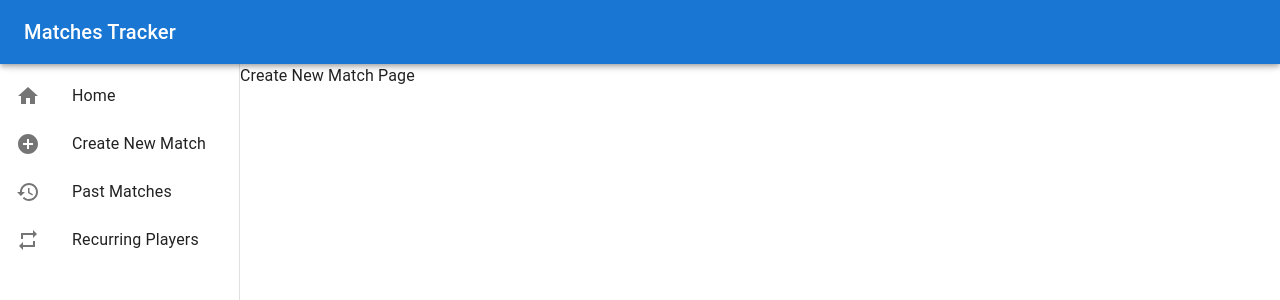
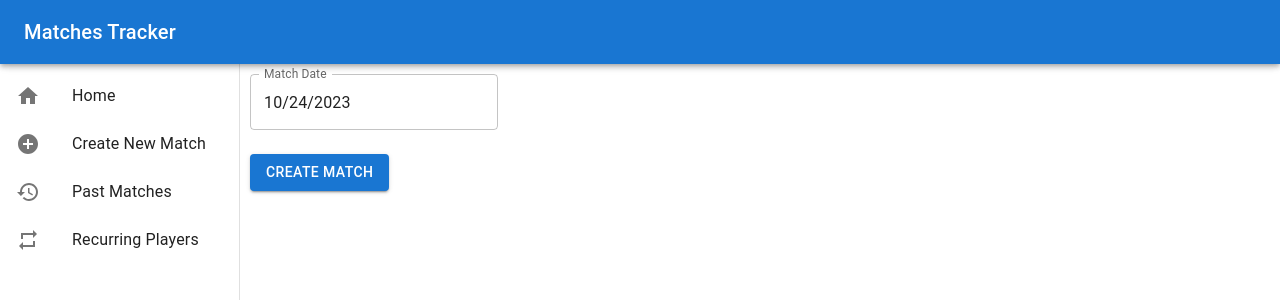
Before and after one commit to hjarenas/weisskirchen-fussbalhalle, a React (Create React App) app: page /create-new-match in a window 1280 px wide. Shown: the top 300 px of the page. Built offline with nearby package versions, Linux system fonts and the light colour scheme; no server answers; the database is empty.

Commit message:
played around with creating new matches

```diff
--- a/package.json
+++ b/package.json
@@ -7,6 +7,7 @@
     "@emotion/styled": "^11.11.0",
     "@mui/icons-material": "^5.14.14",
     "@mui/material": "^5.14.14",
+    "@mui/x-date-pickers": "^6.16.3",
     "@testing-library/jest-dom": "^5.14.1",
     "@testing-library/react": "^13.0.0",
     "@testing-library/user-event": "^13.2.1",
@@ -15,6 +16,7 @@
     "@types/react": "^18.0.0",
     "@types/react-dom": "^18.0.0",
     "@types/react-router-dom": "^5.3.3",
+    "dayjs": "^1.11.10",
     "firebase": "^10.5.0",
     "react": "^18.2.0",
     "react-dom": "^18.2.0",
--- a/src/App.tsx
+++ b/src/App.tsx
@@ -1,6 +1,6 @@
 import React from 'react';
 import { BrowserRouter, Route, Routes } from 'react-router-dom';
-import CreateNewMatchView from './views/CreateNewMatchView';
+import CreateNewMatchView from './views/CreateMatch';
 import RecurringPlayersView from './views/RecurringPlayersView';
 import PastMatches from './views/PastMatches';
 import Home from './views/Home';
@@ -31,7 +31,7 @@ const App: React.FC = () => {
         <Toolbar />
         <Sidebar />
       </Drawer>
-      <main style={{ marginLeft: 240 }}>
+      <main style={{ marginLeft: 250, marginTop: 10 }}>
         <Toolbar />
         <Routes>
           <Route path="/" element={<Home />} />
--- /dev/null
+++ b/src/types/Match.ts
@@ -0,0 +1,28 @@
+export interface SimplePlayer {
+  name: string;
+}
+
+export enum Team {
+  RED = 'RED',
+  YELLOW = 'YELLOW',
+}
+
+export enum MatchState {
+  ChoosingPlayers,
+  PreparingMatch,
+  MatchStarted,
+  MatchEnded
+}
+
+export interface Match {
+  id?: string;
+  date: Date;
+  redTeam: SimplePlayer[];
+  yellowTeam: SimplePlayer[];
+  score: {
+    red: number;
+    yellow: number;
+  };
+  winner: Team;
+  state: MatchState;
+}
--- /dev/null
+++ b/src/views/CreateMatch/ChoosingPlayersView.tsx
@@ -0,0 +1,22 @@
+import { Match, MatchState } from "../../types/Match";
+
+interface Props {
+  currentMatch: Match;
+}
+
+const ChoosingPlayersView: React.FC<Props> = ({ currentMatch }) => {
+  function onNext(): void {
+    currentMatch.state = MatchState.PreparingMatch;
+  }
+
+  // ... your component logic ...
+
+  return (
+    <div>
+      {/* ... your component UI ... */}
+      <button onClick={onNext}>Next</button>
+    </div>
+  );
+};
+
+export default ChoosingPlayersView;
--- /dev/null
+++ b/src/views/CreateMatch/ChoosingTeamsView.tsx
@@ -0,0 +1,22 @@
+import { Match, MatchState } from "../../types/Match";
+
+interface Props {
+  currentMatch: Match;
+}
+
+const ChoosingTeamsView: React.FC<Props> = ({ currentMatch }) => {
+  function onStartMatch(): void {
+    currentMatch.state = MatchState.MatchStarted
+  }
+
+  // ... your component logic ...
+
+  return (
+    <div>
+      {/* ... your component UI ... */}
+      <button onClick={onStartMatch}>Next</button>
+    </div>
+  );
+};
+
+export default ChoosingTeamsView;
--- /dev/null
+++ b/src/views/CreateMatch/CreateMatchView.tsx
@@ -0,0 +1,66 @@
+import { useState } from "react";
+import { Button, Grid } from '@mui/material';
+import { DatePicker, LocalizationProvider } from "@mui/x-date-pickers";
+import { AdapterDayjs } from '@mui/x-date-pickers/AdapterDayjs';
+import dayjs, { Dayjs } from 'dayjs';
+import { Match, MatchState, Team } from '../../types/Match';
+import { firestoreDb } from "../../firebase";
+import { addDoc, collection } from "firebase/firestore";
+
+
+const getNextTuesday = (): Dayjs => {
+  let today = dayjs();
+  return today.day() <= 2 ? today.day(2) : today.add(1, 'week').day(2);
+};
+
+type CreateMatchFormProps = {
+  setMatch: (match: Match) => void;
+};
+
+const CreateMatchView: React.FC<CreateMatchFormProps> = ({ setMatch }) => {
+  const [matchDate, setMatchDate] = useState<Dayjs | null>(getNextTuesday());
+  const handleSubmit = async () => {
+    // Logic to create the match in Firestore or wherever you're storing it
+    const newMatch: Omit<Match, 'id'> = {
+      date: matchDate?.toDate() ?? new Date(),
+      redTeam: [],
+      yellowTeam: [],
+      score: {
+        red: 0,
+        yellow: 0,
+      },
+      winner: Team.RED, // You can set a default or leave it out if it's optional
+      state: MatchState.ChoosingPlayers,
+    };
+    // Add to Firestore
+    const matchesRef = collection(firestoreDb, 'matches');
+    const docRef = await addDoc(matchesRef, newMatch);
+
+    const createdMatch = { id: docRef.id, ...newMatch } as Match;
+
+    // Update the parent component's state
+    setMatch(createdMatch);
+  };
+  return (
+    <LocalizationProvider dateAdapter={AdapterDayjs}>
+      <Grid container spacing={3} direction="column">
+        <Grid item>
+          <DatePicker
+            label="Match Date"
+            value={matchDate}
+            onChange={(newValue) => setMatchDate(newValue)}
+          />
+        </Grid>
+        <Grid item>
+          <Button variant="contained" color="primary" onClick={handleSubmit}>
+            Create Match
+          </Button>
+        </Grid>
+      </Grid>
+    </LocalizationProvider>
+
+  );
+}
+
+
+export default CreateMatchView;
--- /dev/null
+++ b/src/views/CreateMatch/MatchStartedView.tsx
@@ -0,0 +1,16 @@
+interface Props {
+  onEndMatch: () => void;
+}
+
+const MatchStartedView: React.FC<Props> = ({ onEndMatch }) => {
+  // ... your component logic ...
+
+  return (
+    <div>
+      {/* ... your component UI ... */}
+      <button onClick={onEndMatch}>Next</button>
+    </div>
+  );
+};
+
+export default MatchStartedView;
--- /dev/null
+++ b/src/views/CreateMatch/index.tsx
@@ -0,0 +1,87 @@
+import React, { useEffect, useState } from 'react';
+import ChoosingPlayersView from './ChoosingPlayersView';
+import ChoosingTeamsView from './ChoosingTeamsView';
+import MatchStartedView from './MatchStartedView';
+import { firestoreDb } from '../../firebase';
+import { collection, getDocs, query, where } from 'firebase/firestore';
+import { Match, MatchState } from '../../types/Match';
+import { List, ListItemText, ListItemButton } from '@mui/material';
+import CreateMatchView from './CreateMatchView';
+
+
+enum MatchesState {
+  ExistingMatches,
+  NoMatch,
+  MatchChosen
+}
+
+
+const CreateMatch: React.FC = () => {
+  const [currentMatchState, setCurrentMatchState] = useState(MatchesState.NoMatch);
+  const [currentMatch, setCurrentMatch] = useState<Match | null>(null);
+  const [existingMatches, setExistingMatches] = useState<Match[]>([]); // Replace any with your match type
+
+  useEffect(() => {
+    const fetchMatches = async () => {
+      const matchesRef = collection(firestoreDb, 'matches');
+      const noMatchQuery = query(matchesRef, where('state', '==', 'NoMatch'));
+      const querySnapshot = await getDocs(noMatchQuery);
+
+      const matches: Match[] = []; // Replace any with your match type
+      querySnapshot.forEach((doc) => {
+        matches.push(doc.data() as Match);
+      });
+
+      if (matches.length > 1) {
+        setExistingMatches(matches);
+        setCurrentMatchState(MatchesState.ExistingMatches);
+      }
+    };
+
+    fetchMatches();
+  }, []);
+
+  const navigateToMatch = (match: Match) => {
+    // Here, I'm assuming you'll navigate to a route with the match date as a parameter.
+    // You can adjust this based on your routing setup.
+    setCurrentMatch(match);
+    setCurrentMatchState(MatchesState.MatchChosen);
+  };
+
+  if (currentMatchState === MatchesState.ExistingMatches) {
+    return (
+      <div>
+        <h2>Select an existing match</h2>
+        <List>
+          {existingMatches.map((match) => (
+            <ListItemButton key={match.date.toISOString()} onClick={() => navigateToMatch(match)}>
+              <ListItemText
+                primary={`Match on ${match.date.toLocaleDateString()}`}
+                secondary={`Score: ${match.score.red} - ${match.score.yellow}`}
+              />
+            </ListItemButton>
+          ))}
+        </List>
+      </div>
+    );
+  }
+
+  else if (currentMatchState === MatchesState.NoMatch) {
+    return <CreateMatchView setMatch={setCurrentMatch} />;
+  }
+
+  debugger;
+  switch (currentMatch?.state) {
+    case MatchState.ChoosingPlayers:
+      return <ChoosingPlayersView currentMatch={currentMatch} />;
+    case MatchState.PreparingMatch:
+      return <ChoosingTeamsView currentMatch={currentMatch} />;
+    case MatchState.MatchStarted:
+      return <MatchStartedView onEndMatch={() => setCurrentMatchState(MatchesState.NoMatch)} />;
+
+    default:
+      return <div>Invalid state</div>;
+  }
+};
+
+export default CreateMatch;
--- a/src/views/CreateNewMatchView.tsx
+++ /dev/null
@@ -1,7 +0,0 @@
-import React from 'react';
-
-const CreateNewMatchView: React.FC = () => {
-  return <div>Create New Match Page</div>;
-};
-
-export default CreateNewMatchView;
```
Also changed, not shown: 1 other file (tests, documents, lock files or other folders).
